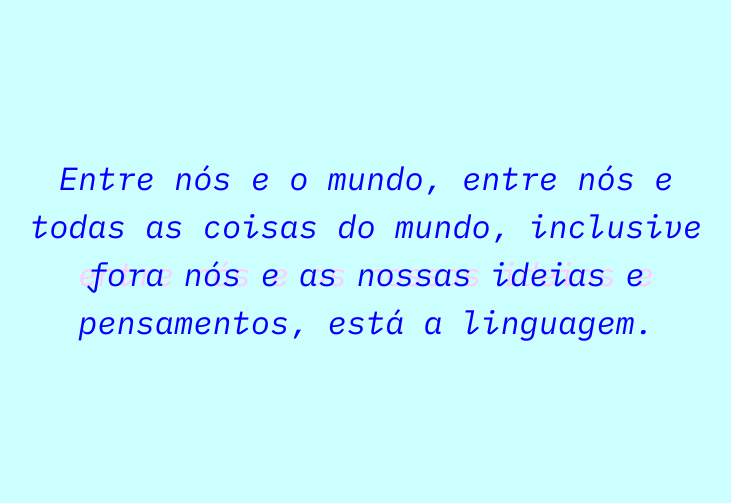
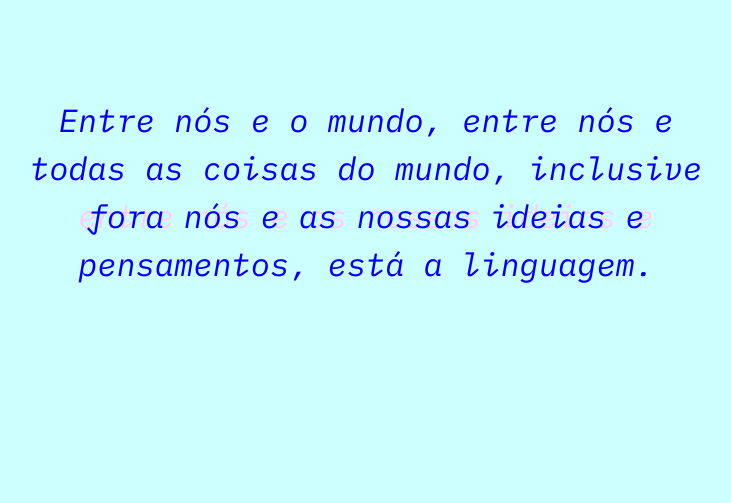
Before and after one commit to saraorsi/wrong-wrong, a plain HTML site: page index.html in a window 1280 px wide. Shown: the whole page, without its empty margins (274-1005 px from the left). Drawn offline with nearby package versions, Linux system fonts and the light colour scheme.

Commit message:
padding container

```diff
--- a/index.html
+++ b/index.html
@@ -40,8 +40,7 @@
             left: 0;
             color: blue;
             z-index: 1;
-            display: flex;
-            align-items: center;
+            padding-top: 6rem;
         }
 
         .bottom {
@@ -51,8 +50,7 @@
             bottom: 0;
             left: 0;
             color: #FFCCFF;
-            display: flex;
-            align-items: center;
+            padding-top: 6rem;
         }
 
         @media only screen and (max-width: 600px) {
```
